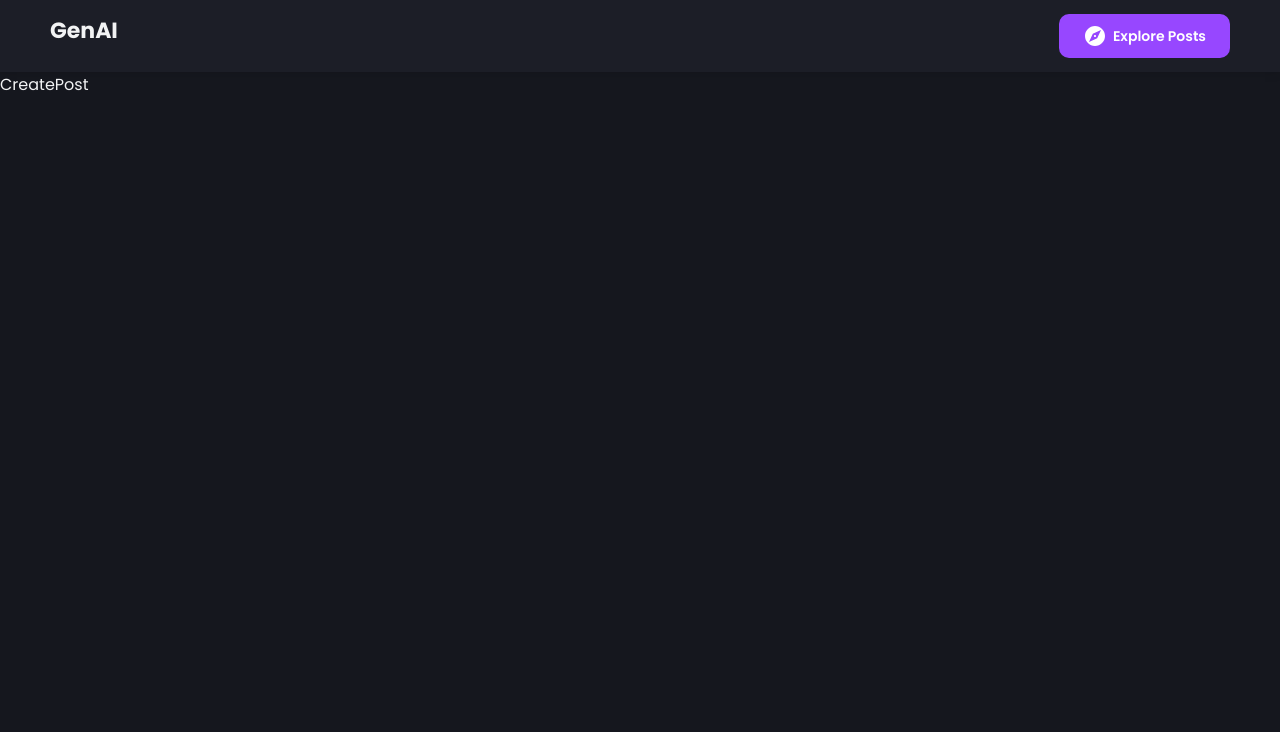
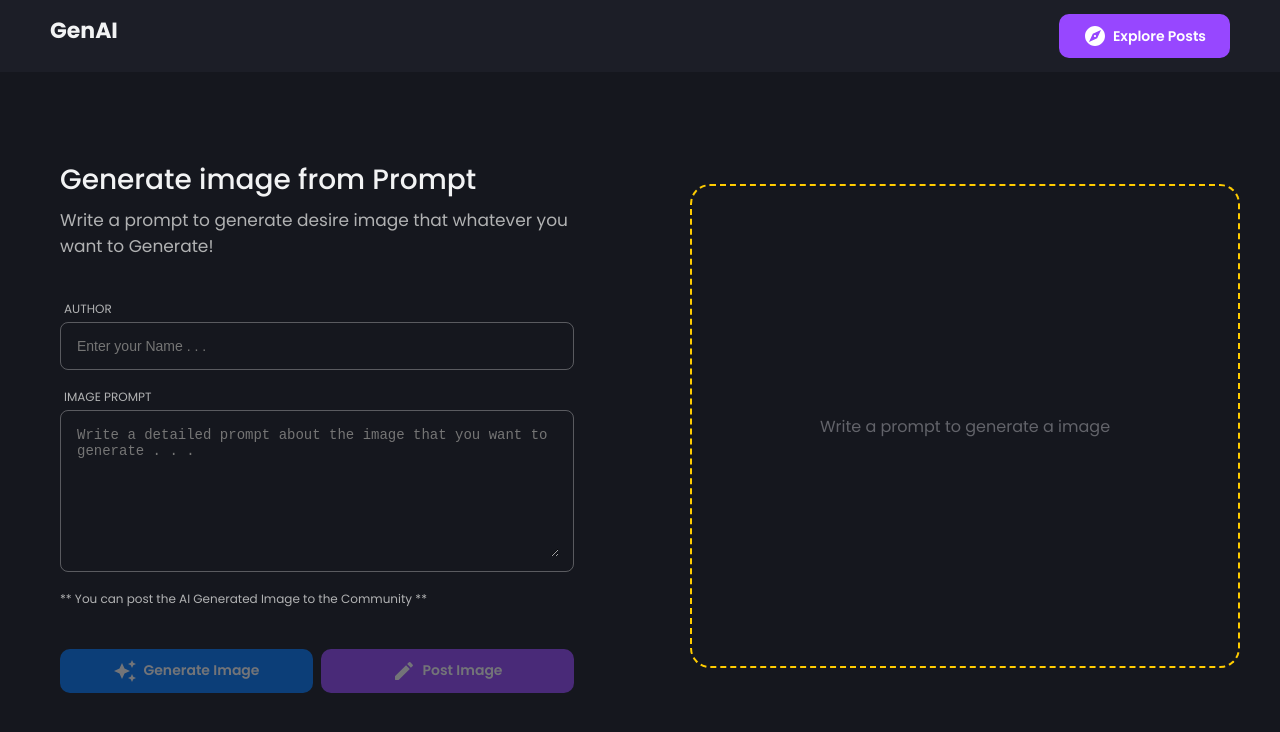
Before and after one commit to theshivay/Image-Generator, a React (Create React App) app in the folder client/: page /post in a window 1280 px wide. Shown: the top 732 px of the page. Built offline with nearby package versions, Linux system fonts and the light colour scheme.

Commit message:
Frontend Done

```diff
--- /dev/null
+++ b/client/src/components/GenerateCardImage.jsx
@@ -0,0 +1,46 @@
+import { CircularProgress } from '@mui/material';
+import React from 'react';
+import styled from 'styled-components';
+
+const Container = styled.div`
+    flex: 1;
+    min-height: 300px;
+    padding: 16px;
+    display: flex;
+    gap: 16px;
+    flex-direction: column;
+    align-items: center;
+    justify-content: center;
+    border: 2px dashed ${({ theme }) => theme.yellow};
+    color: ${({ theme }) => theme.arrow + 80};
+    border-radius: 20px;
+`;
+
+const Image = styled.div`
+    width: 100%;
+    height: 100%;
+    object-fit: cover;
+    border-radius: 24px;
+    background: ${({ theme }) => theme.black + 49};
+`;
+
+export default function GenerateCardImage({ src, loading }) {
+    return (
+        <Container>
+            {
+                loading ? (<>
+                    <CircularProgress style={{
+                        color: "inherit",
+                        width: "24px",
+                        height: "24px",
+                    }}/>
+                    Generating Your Image . . .
+                </>) :
+                    (<>
+                        {src ? <Image src={src} /> : <>Write a prompt to generate a image </>}
+                    </>
+                    )
+            }
+        </Container>
+    )
+}
--- /dev/null
+++ b/client/src/components/GenerateImageForm.jsx
@@ -0,0 +1,103 @@
+import React from 'react';
+import styled from 'styled-components';
+import Button from './button';
+import TextInput from './TextInput';
+import { AutoAwesome, CreateRounded } from '@mui/icons-material';
+
+const Form = styled.div`
+    flex: 1;
+    padding: 16px 20px;
+    display: flex;
+    flex-direction: column;
+    gap: 9%;
+    justify-content: center;
+`;
+const Top = styled.div`
+    display: flex;
+    flex-direction: column;
+    gap: 6px;
+`;
+const Title = styled.div`
+    font-size: 28px;
+    font-weight: 500;
+    color : ${({theme}) => theme.text_primary};
+`;
+const Desc = styled.div`
+    font-size: 17px;
+    font-weight: 400;
+    color : ${({theme}) => theme.text_secondary};
+`;
+const Body = styled.div`
+    display: flex;
+    flex-direction: column;
+    gap: 18px;
+    font-size: 12px;
+    font-weight: 400;
+    color : ${({theme}) => theme.text_secondary};
+`;
+const Actions = styled.div`
+    flex: 1;
+    display: flex;
+    gap: 8px;
+`;
+
+export default function GenerateImageForm(
+    {
+        post,
+        setPost,
+        createPostLoading,
+        setCreatePostLoading,
+        generateImageLoading,
+        setGenerateImageLoading,
+    }
+) {
+    const generateImageFun = ()=>{
+        setGenerateImageLoading(true);
+    };
+    const createPostFun = ()=>{
+        setCreatePostLoading(true);
+    };
+  return (
+    <Form>
+        <Top>
+            <Title>Generate image from Prompt</Title>
+            <Desc>
+                Write a prompt to generate desire image that whatever you want to Generate!
+            </Desc>
+        </Top>
+        <Body>
+            <TextInput label="Author" placeholder="Enter your Name . . . " name="name"
+                value={post.name}
+                handelChange={(e)=> setPost({...post,name: e.target.value })}
+                required
+            />
+            <TextInput
+                label="Image Prompt"
+                placeholder="Write a detailed prompt about the image that you want to generate . . . "
+                rows="8"
+                textArea
+                value={post.prompt}
+                handelChange={(e)=> setPost({...post,prompt: e.target.value })}
+                required/>
+            ** You can post the AI Generated Image to the Community **
+        </Body>
+        <Actions>
+            <Button
+                text = "Generate Image"
+                flex leftIcon={<AutoAwesome/>}
+                isLoading={createPostLoading}
+                isDisabled={post.prompt === ""}
+                onClick={()=> generateImageFun()}
+            />
+            <Button
+                text = "Post Image"
+                flex type="secondary"
+                leftIcon={<CreateRounded/>}
+                isLoading={createPostLoading}
+                isDisabled={post.name === "" || post.prompt === "" || post.photo === ""}
+                onClick={()=> createPostFun()}
+            />
+        </Actions>
+    </Form>
+  )
+}
--- a/client/src/components/ImageCard.jsx
+++ b/client/src/components/ImageCard.jsx
@@ -64,6 +64,8 @@
   return (
     <Card>
       <LazyLoadImage
+        style={{ borderRadius: "12px" }}
+        alt={item?.prompt}
         width='100%'
         src={item?.photo} />
       <HoverOverlay>
--- a/client/src/pages/CreatePost.jsx
+++ b/client/src/pages/CreatePost.jsx
@@ -1,13 +1,58 @@
-import React from 'react';
+import React, { useState } from 'react';
 import styled from 'styled-components'
+import GenerateImageForm from '../components/GenerateImageForm';
+import GenerateCardImage from '../components/GenerateCardImage';
 
 const Container = styled.div`
   height:100%;
   overflow-y:scroll;
+  background: ${({ theme }) => theme.bg};
+  padding: 30px 30px;
+  padding-bottom: 50px;
+  display: flex;
+  flex-direction: column;
+  align-items: center;
+  justify-content: center;
+  gap: 20px;
+  @media (max-width: 768px) {
+    padding: 6px 10px;
+  }
+`;
+
+const Wrapper = styled.div`
+  width: 100%;
+  height: fit-content;
+  max-width: 1200px;
+  gap: 8%;
+  padding: 32px 0px;
+  display: flex;
+  justify-content: center;
+  @media (max-width: 768px){
+    flex-direction: column;
+  }
 `;
 
 export default function CreatePost() {
+  const [generateImageLoading,setGenerateImageLoading] = useState(false);
+  const [createPostLoading,setCreatePostLoading] = useState(false);
+  const [post,setPost] = useState({
+    name:"",
+    prompt:"",
+    photo:""
+  })
   return (
-    <Container>CreatePost</Container>
+    <Container>
+      <Wrapper>
+        <GenerateImageForm
+          post={post}
+          setPost={setPost}
+          createPostLoading={createPostLoading}
+          setCreatePostLoading={setCreatePostLoading}
+          generateImageLoading={generateImageLoading}
+          setGenerateImageLoading={setGenerateImageLoading}
+        />
+        <GenerateCardImage src={post?.photo} loading={generateImageLoading}/>
+      </Wrapper>
+    </Container>
   )
 }
--- a/client/src/pages/Home.jsx
+++ b/client/src/pages/Home.jsx
@@ -80,16 +80,6 @@
       <Wrapper>
         <CardWrapper>
           <ImageCard item={item} />
-          <ImageCard item={item} />
-          <ImageCard item={item} />
-          <ImageCard item={item} />
-          <ImageCard item={item} />
-          <ImageCard item={item} />
-          <ImageCard item={item} />
-          <ImageCard item={item} />
-          <ImageCard item={item} />
-          <ImageCard item={item} />
-          <ImageCard item={item} />
         </CardWrapper>
       </Wrapper>
     </Container>
```
Also changed, not shown: client/src/components/Navbar.jsx (line endings or trailing spaces).
